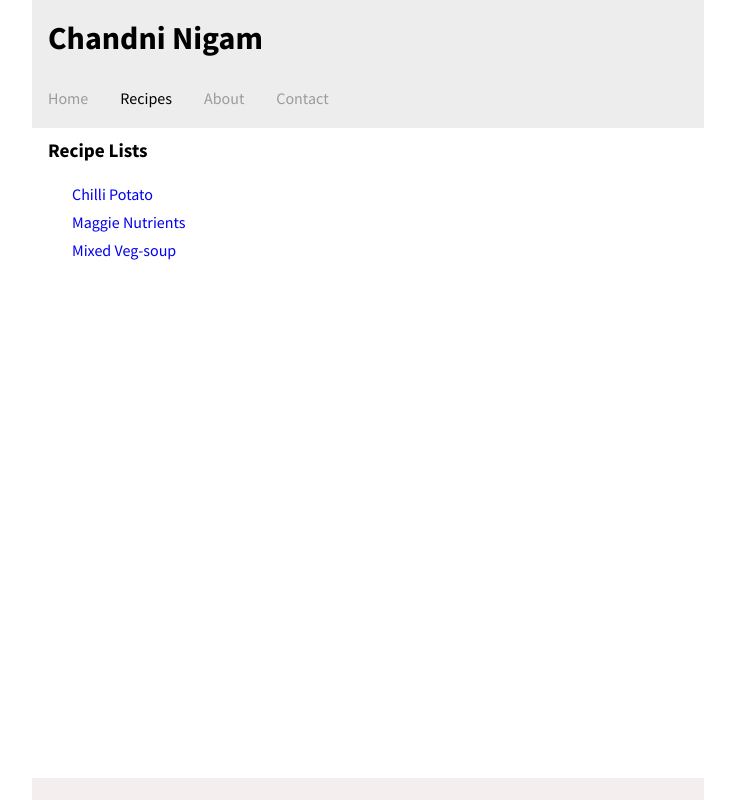
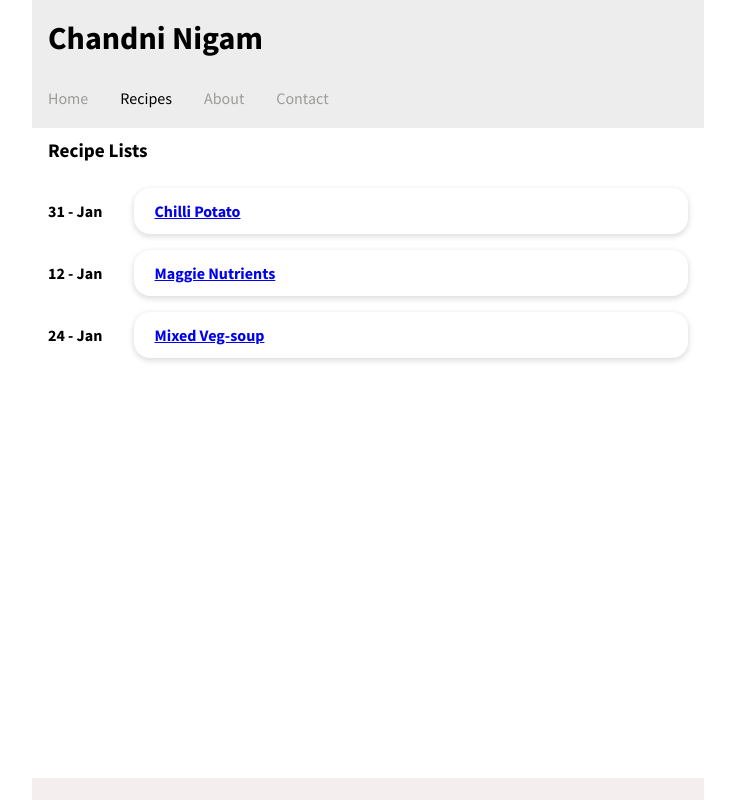
Before and after one commit to chandninigam/website, a Next.js app: page /recipe in a window 1280 px wide. Shown: the whole page, without its empty margins (272-1007 px from the left). Built offline with nearby package versions, Linux system fonts and the light colour scheme.

Commit message:
Recipe structing (#39)

```diff
--- a/src/pages/recipe/index.tsx
+++ b/src/pages/recipe/index.tsx
@@ -21,6 +21,26 @@ interface IResultObject {
   result: [IRecipeDetail];
 }
 export default function Recipes(props: IResultObject) {
+  const getDate = (date: string) => {
+    const months: Array<string> = [
+      "Jan",
+      "Feb",
+      "Mar",
+      "Apr",
+      "May",
+      "Jun",
+      "Jul",
+      "Aug",
+      "Sep",
+      "Oct",
+      "Nov",
+      "Dec",
+    ];
+    const actualDate = new Date(date.split("-").reverse().join("-"));
+    const month = actualDate.getMonth();
+    return `${actualDate.getDate()} - ${months[month]}`;
+  };
+
   return (
     <Container>
       <Header activeTab="Recipes" />
@@ -39,7 +59,8 @@ export default function Recipes(props: IResultObject) {
               return newStr.join(" ");
             };
             return (
-              <li key={recipe.id}>
+              <li key={recipe.id} className={styles.list}>
+                <div className={styles.dateWrapper}>{getDate(recipe.date)}</div>
                 <Link
                   href={`/recipe/${recipe.slug}`}
                   className={styles.recipeLink}
--- a/src/styles/Recipes.module.css
+++ b/src/styles/Recipes.module.css
@@ -8,8 +8,26 @@
   min-height: calc(100vh - 150px);
 }
 .lists {
+  margin-top: 1.5rem;
+  padding: 0;
   list-style: none;
+  padding-inline: 1rem;
+}
+.list {
+  display: flex;
+  background: white;
+  align-items: center;
+  margin-top: 1rem;
+}
+.dateWrapper {
+  font-weight: 600;
 }
 .recipeLink {
-  text-decoration: none;
+  flex: 1;
+  margin-left: 2rem;
+  font-weight: bold;
+  border: 1px solid #36363600;
+  box-shadow: 0 2px 5px 1px rgb(64 60 67 / 16%);
+  padding: 0.5rem 1.2rem;
+  border-radius: 1rem;
 }
```
